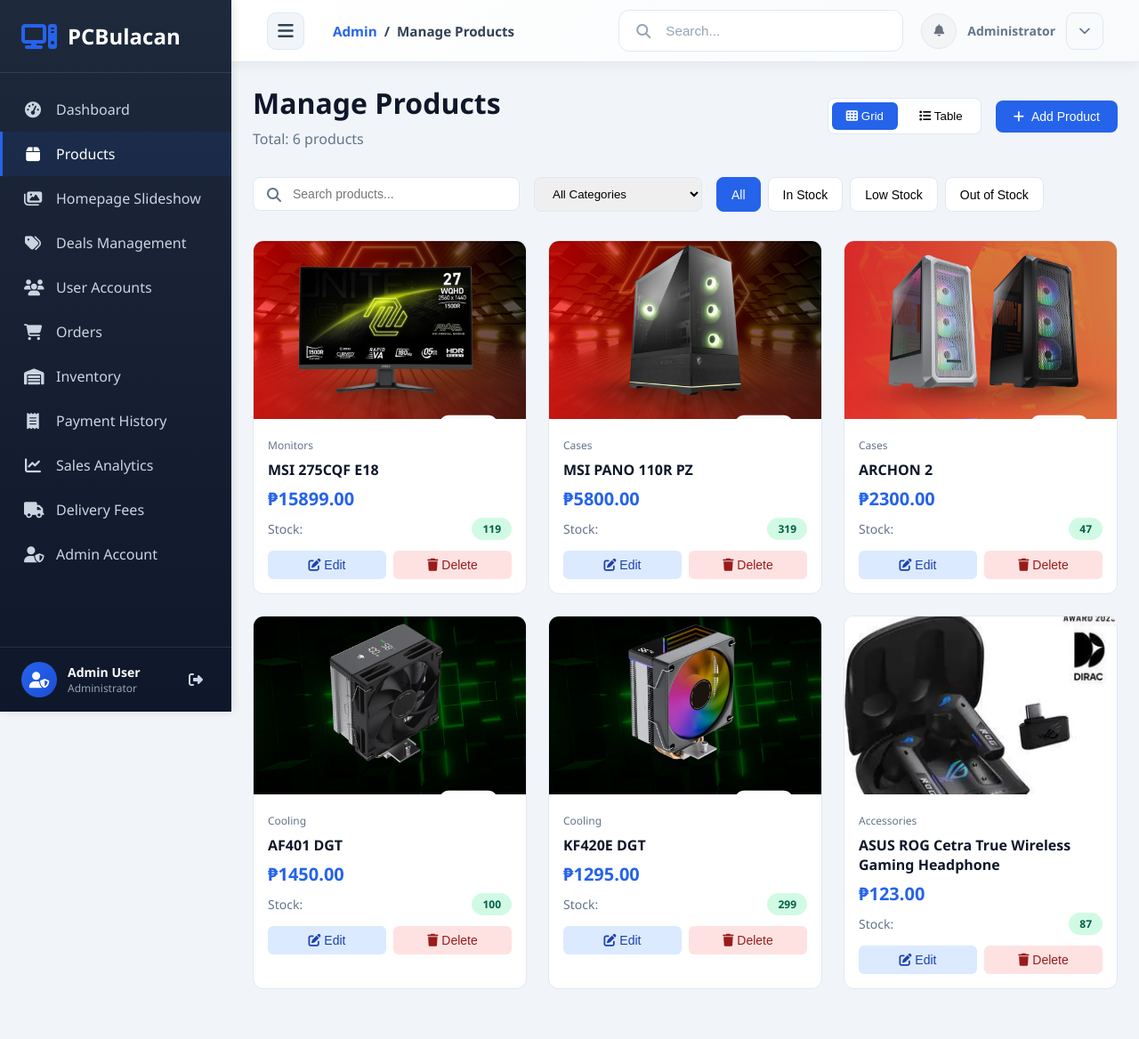
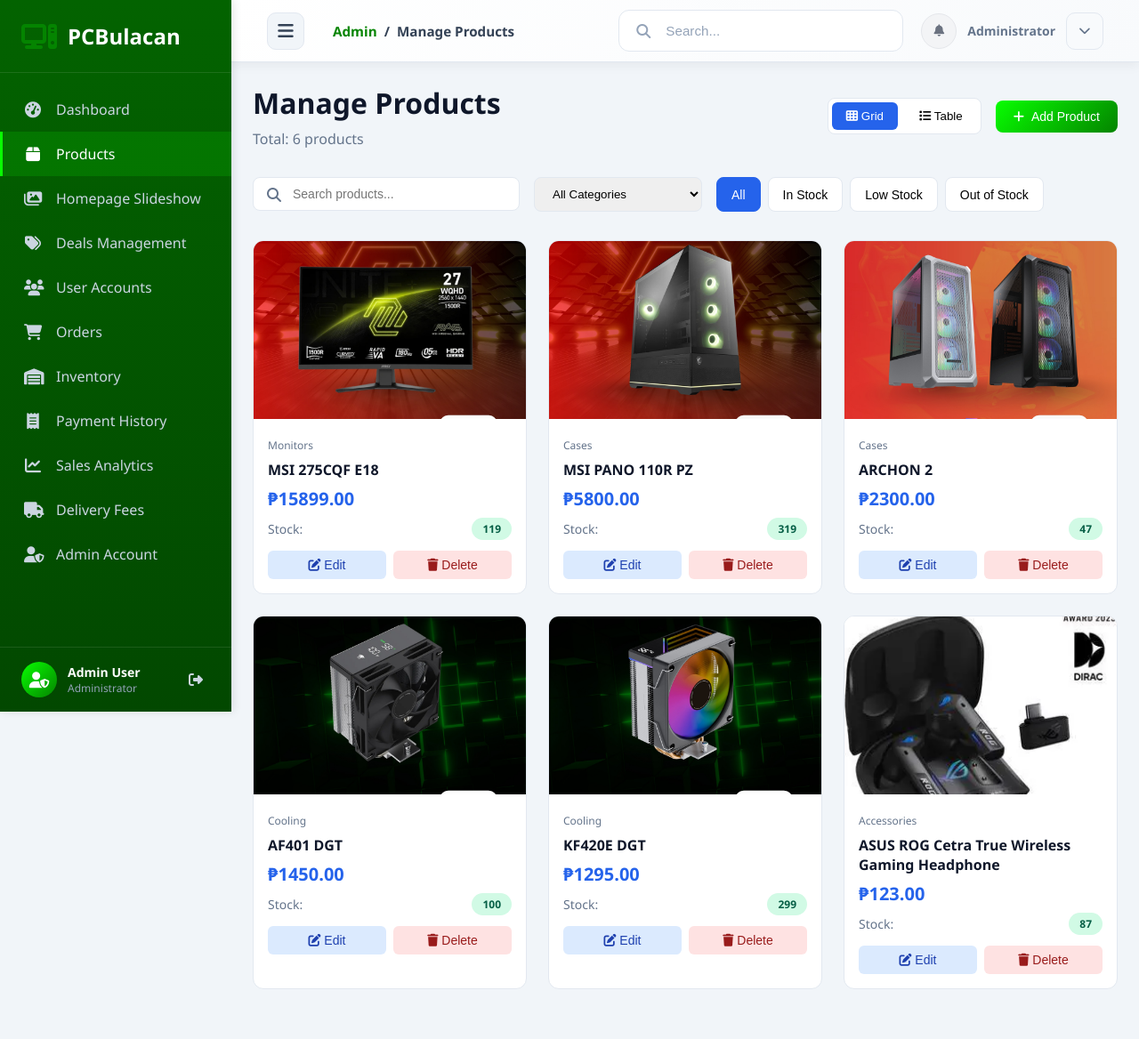
Before and after one commit to JohnCarloGamayo/PCBulacan, a Django app: page /dashboard/products/ in a window 1280 px wide. Shown: the whole page at 89% size. Run offline with Django 5.2, Linux system fonts and the light colour scheme; a user stored in the database is signed in; data comes from the database, SQL or seed files in the repository.

Commit message:
Apply green gradient theme to admin dashboard - sidebar, buttons, charts, and all primary colors changed from blue to green

```diff
--- a/static/css/admin.css
+++ b/static/css/admin.css
@@ -1,6 +1,7 @@
 /* Admin Dashboard Styles */
 :root {
-    --primary-color: #2563eb;
+    --primary-color: #048400;
+    --primary-light: #08fe01;
     --secondary-color: #64748b;
     --success-color: #10b981;
     --warning-color: #f59e0b;
@@ -34,7 +35,7 @@
 /* Sidebar */
 .admin-sidebar {
     width: var(--sidebar-width);
-    background: linear-gradient(180deg, #1e293b 0%, #0f172a 100%);
+    background: linear-gradient(180deg, #036300 0%, #024800 100%);
     color: white;
     position: fixed;
     left: 0;
@@ -91,9 +92,9 @@
 }
 
 .menu-item.active {
-    background-color: rgba(37, 99, 235, 0.1);
+    background-color: rgba(8, 254, 1, 0.15);
     color: white;
-    border-left-color: var(--primary-color);
+    border-left-color: var(--primary-light);
 }
 
 .menu-item i {
@@ -128,7 +129,7 @@
     width: 40px;
     height: 40px;
     border-radius: 50%;
-    background: linear-gradient(135deg, var(--primary-color), #1d4ed8);
+    background: linear-gradient(135deg, #08fe01, #048400);
     display: flex;
     align-items: center;
     justify-content: center;
@@ -228,14 +229,14 @@
 }
 
 .breadcrumb a {
-    color: #2563eb;
+    color: #048400;
     text-decoration: none;
     font-weight: 600;
     transition: color 0.3s ease;
 }
 
 .breadcrumb a:hover {
-    color: #1d4ed8;
+    color: #036300;
 }
 
 .breadcrumb span {
@@ -732,12 +733,14 @@
 }
 
 .btn-primary {
-    background-color: var(--primary-color);
+    background: linear-gradient(135deg, #08fe01 0%, #048400 100%);
     color: white;
 }
 
 .btn-primary:hover {
-    background-color: #1d4ed8;
+    background: linear-gradient(135deg, #06d001 0%, #036300 100%);
+    transform: translateY(-2px);
+    box-shadow: 0 4px 12px rgba(4, 132, 0, 0.3);
 }
 
 .btn-sm {
--- a/static/js/admin-dashboard.js
+++ b/static/js/admin-dashboard.js
@@ -146,8 +146,8 @@
                 {
                     label: 'This Week',
                     data: data.currentWeek,
-                    borderColor: '#2563eb',
-                    backgroundColor: 'rgba(37, 99, 235, 0.1)',
+                    borderColor: '#048400',
+                    backgroundColor: 'rgba(4, 132, 0, 0.1)',
                     tension: 0.4,
                     fill: true
                 },
```
Also changed, not shown: other parts of static/css/admin.css (+17 -17 lines), templates/dashboard/home.html (+5 -5 lines).
